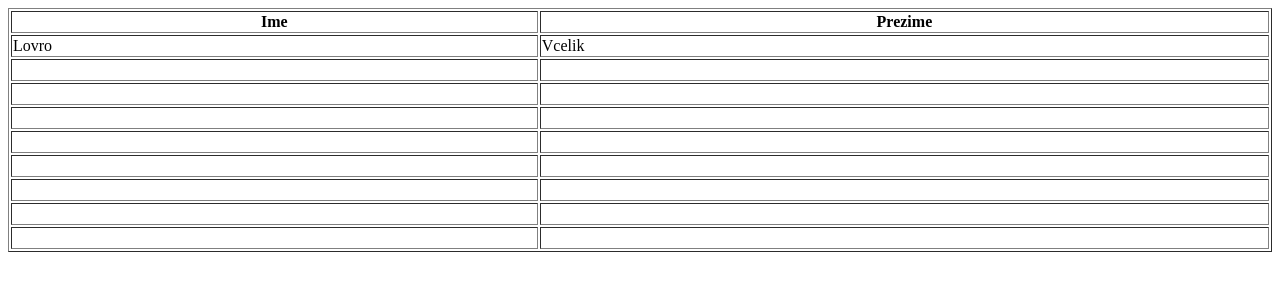
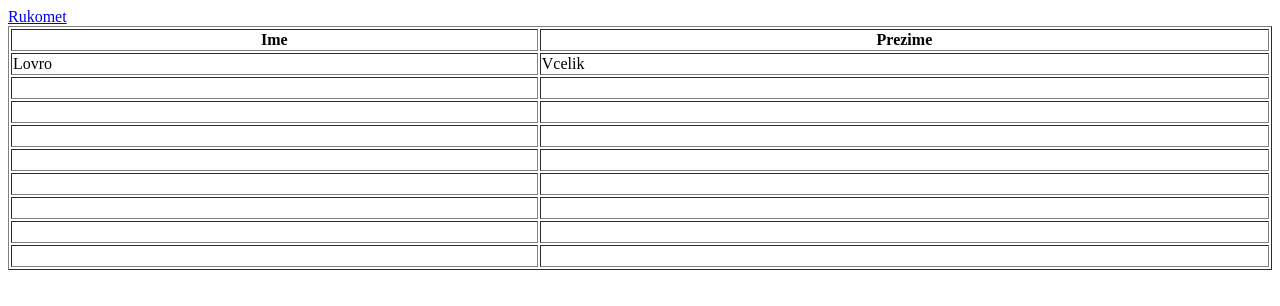
Before and after one commit to lvcelik/Vjezba-cijelog-gradiva, a plain HTML site: page Tablice.html in a window 1280 px wide. Drawn offline with Linux system fonts and the light colour scheme.

Commit message:
Druga promjena Tablice

```diff
--- a/Tablice.html
+++ b/Tablice.html
@@ -7,6 +7,7 @@
     <title>Document</title>
 </head>
 <body>
+    <a href="C:\VJEŽBA GRADIVA NOVO LV\Vjezba-cijelog-gradiva\index.html">Rukomet</a>
     <table style="width: 100%; " border="1">
         <tbody>
         <tr>
```
